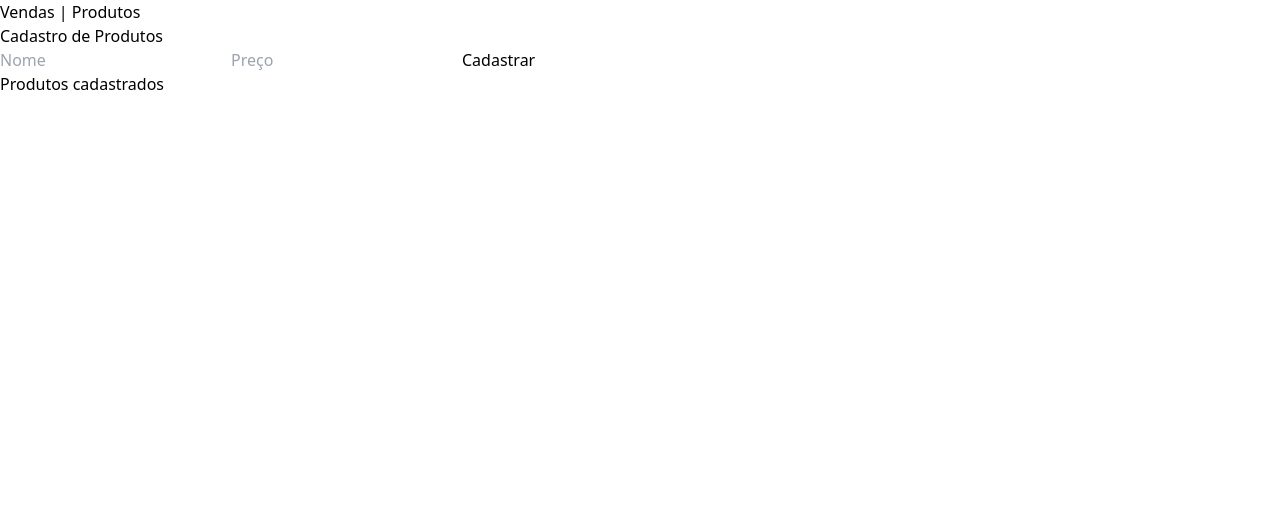
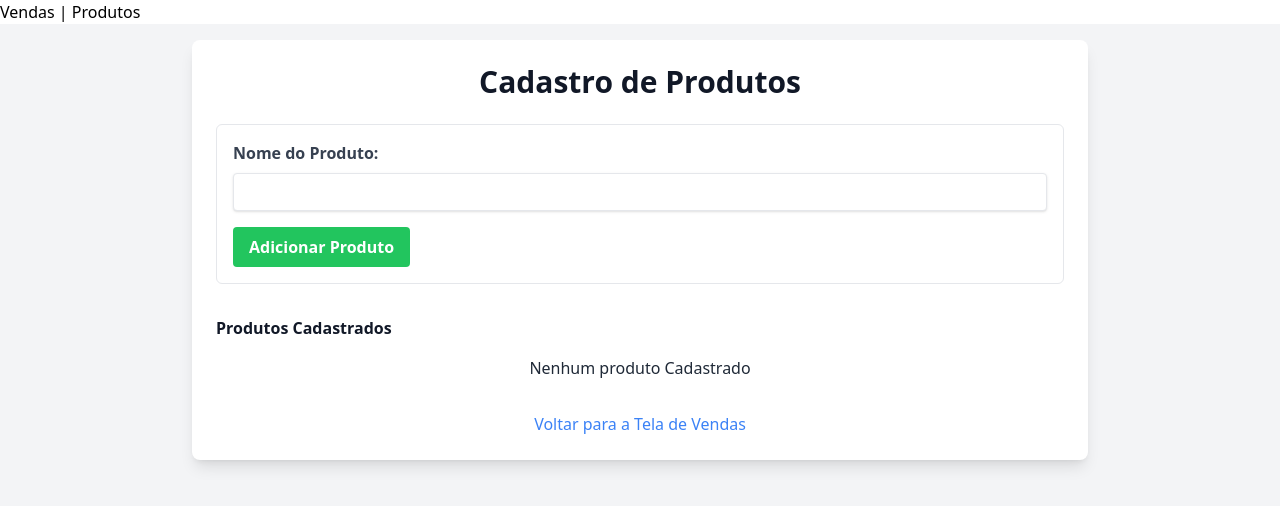
Before and after one commit to alvesgc/pdv, a React (Vite) app: page /produtos in a window 1280 px wide. Shown: the top 506 px of the page. Built offline with nearby package versions, Linux system fonts and the light colour scheme.

Commit message:
feat: enhance Products component with form validation and improved styling

```diff
--- a/src/pages/Products.jsx
+++ b/src/pages/Products.jsx
@@ -1,38 +1,91 @@
-import { useState, useEffect } from 'react';
+import React, { useState } from "react";
+import { useProducts } from "../context/ProductContext";
+import { Link } from "react-router-dom";
+import { list } from "postcss";
 
 export default function Products() {
-  const [products, setProducts] = useState([]);
-  const [form, setForm] = useState({ name: "", price: "" });
-
-  useEffect(() => {
-    const saved = JSON.parse(localStorage.getItem("produtos")) || [];
-    setProducts(saved);
-  }, []);
+  const { products, addProduct, removeProduct } = useProducts();
+  const [productName, setProductName] = useState("");
+  const [productPrice, setProductPrice] = useState("");
 
   const handleSubmit = (e) => {
     e.preventDefault();
-    const newProd = { id: Date.now(), ...form, price: parseFloat(form.price) };
-    const updated = [...products, newProd];
-    setProducts(updated);
-    localStorage.setItem("produtos", JSON.stringify(updated));
-    setForm({ name: "", price: "" });
+    if (productName.trim() === "" || productPrice <= 0) {
+      alert("Por favor, preencha todos os campos corretamente.");
+      return;
+    }
+    const newProduct = {
+      name: productName,
+      price: parseFloat(productPrice),
+    };
+    addProduct(newProduct);
+    setProductName("");
+    setProductPrice("");
   };
-
   return (
-    <div>
-      <h1>Cadastro de Produtos</h1>
-      <form onSubmit={handleSubmit}>
-        <input placeholder="Nome" value={form.name} onChange={e => setForm({ ...form, name: e.target.value })} />
-        <input placeholder="Preço" value={form.price} onChange={e => setForm({ ...form, price: e.target.value })} />
-        <button type="submit">Cadastrar</button>
-      </form>
-
-      <h2>Produtos cadastrados</h2>
-      {products.map(p => (
-        <div key={p.id}>
-          {p.name} - R$ {p.price.toFixed(2)}
+    <div className="min-h-screen bg-gray-100 p-4 font-sans text-gray-800">
+      <div className="max-w-4xl mx-auto bg-white p-6 rounded-lg shadow-lg">
+        <h1 className="text-3xl font-bold text-center text-gray-900 mb-6">
+          Cadastro de Produtos
+        </h1>
+        {/* Formulário de Cadastro */}
+        <form
+          onSubmit={handleSubmit}
+          className="mb-8 p-4 border border-gray-200 rounded-md"
+        >
+          <div className="mb-4">
+            <label
+              htmlFor="productName"
+              className="block text-gray-700 tex-sm font-bold mb-2"
+            >
+              Nome do Produto:
+            </label>
+            <input
+              type="text"
+              id="productName"
+              value={productName}
+              onChange={(e) => setProductName(e.target.value)}
+              className="shadow appearence-none border rounded w-full py-2 px-3 text-gray-700 leading-tight focus:outline-none focus:shadow-outline"
+              required
+            />
+          </div>
+          <button
+            type="submit"
+            className="bg-green-500 hover:bg-green-700 text-white font-bold py-2 px-4 rounded focus:outline-none focus:shadow-outline "
+          >
+            Adicionar Produto
+          </button>
+        </form>
+        {/* Lista de Produtos Cadastrados*/}
+        <h2 className="text 2xl font-bold text-gray-900 mb-4">
+          Produtos Cadastrados
+        </h2>
+        {products.length === 0 ? (
+          <p className="text-center texte-gray-500">
+            Nenhum produto Cadastrado
+          </p>
+        ) : (
+          <ul className="divide-y divide-gray-200">
+            {products.map((p) => (
+              <li key={p.id} className="py-3 flex justify-between itens-center">
+                <span className="text-lg text-gray-700">
+                  {p.name} - R$ {p.price.toFixed(2)}
+                </span>
+                <button
+                  onClick={() => removeProduct(p.id)}
+                  className="bg-red-500 hover:bg-red-700 text-white text-sm py-1 px-3 rounded focus:outline-none focus: shadow-outline"
+                >
+                  Remover
+                </button>
+              </li>
+            ))}
+          </ul>
+        )}
+        {/* Link para a Home*/}
+        <div className="mt-8 text-center">
+          <Link to="/" className="text-blue-500 hover:underline">Voltar para a Tela de Vendas</Link>
         </div>
-      ))}
+      </div>
     </div>
   );
 }
```
